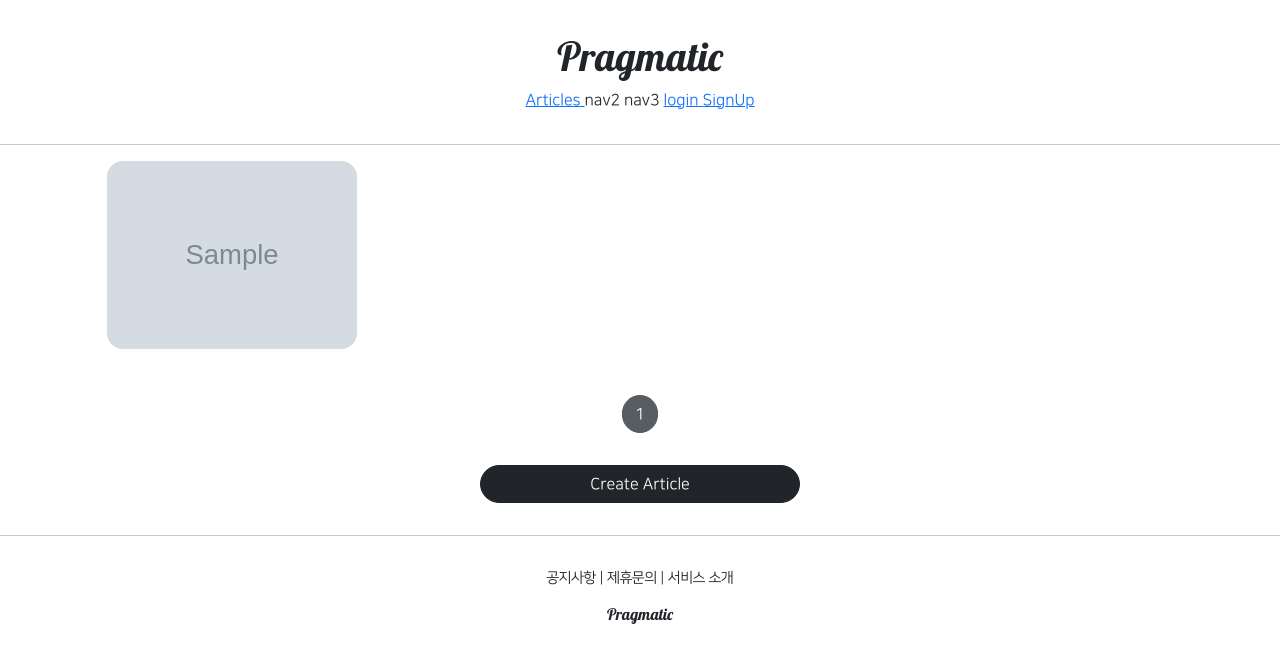
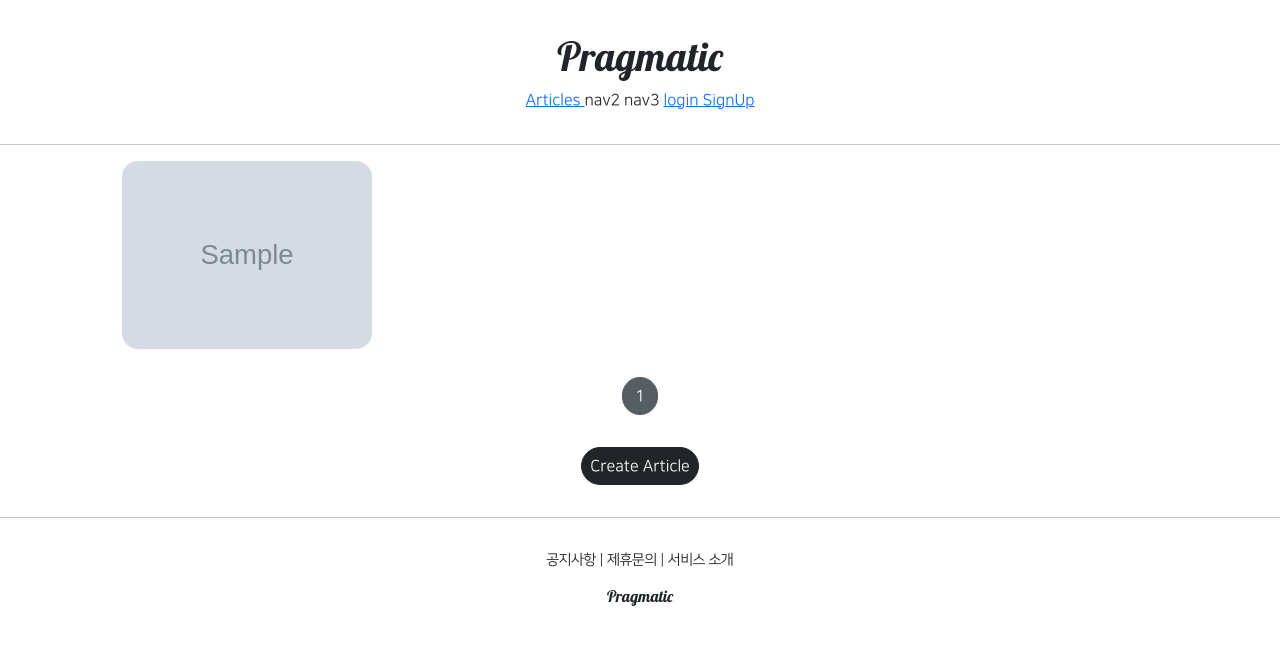
Before and after one commit to LCDLIGHT/Django_pinterest, a Django app: page /articles/list/ in a window 1280 px wide. Shown: the top 663 px of the page. Run offline with Django 3.2, Linux system fonts and the light colour scheme; tables that the repository leaves empty hold one stand-in row (values such as "Sample post"); grey boxes marked "Sample" are stand-in pictures; some libraries are stand-ins or nearby versions.

Commit message:
django course 39 commit

```diff
--- a/articleapp/templates/articleapp/list.html
+++ b/articleapp/templates/articleapp/list.html
@@ -3,10 +3,17 @@
 
 {% block content %}
 <style>
+  .container {
+    padding: 0;
+    margin: 0, auto;
+  }
 
+  .container a{
+    width: 45%;
+    max-width: 250px;
+  }
   .container div {
   width: 250px;
-  background-color: antiquewhite;
   display: flex;
   justify-content: center;
   align-items: center;
@@ -35,7 +42,7 @@
 
   {% include 'snippets/pagination.html' with page_obj=page_obj %}
   <div style="text-align: center">
-    <a href="{% url 'articleapp:create' %}" class="btn btn-dark rounded-pill col-3 mt-3 mb-3">
+    <a href="{% url 'articleapp:create' %}" class="btn btn-dark rounded-pill mt-3 mb-3 px-2">
       Create Article
     </a>
   </div>
--- a/django_pra/settings.py
+++ b/django_pra/settings.py
@@ -38,7 +38,7 @@
 # SECURITY WARNING: don't run with debug turned on in production!
 DEBUG = True
 
-ALLOWED_HOSTS = []
+ALLOWED_HOSTS = ['*']
 
 
 # Application definition
--- a/static/base.css
+++ b/static/base.css
@@ -18,3 +18,10 @@
 .pragmatic_logo{
     font-family: 'Lobster', cursive;
 }
+
+
+@media screen and (max-width:500px) {
+  html{
+    font-size: 13px;
+  }
+}
--- a/static/js/magicgrid.js
+++ b/static/js/magicgrid.js
@@ -277,7 +277,7 @@
 let magicGrid = new MagicGrid({
   container: '.container',
   animate: true,
-  gutter: 30,
+  gutter: 12,
   static: true,
   useMin: true
 });
--- a/templates/head.html
+++ b/templates/head.html
@@ -2,6 +2,7 @@
 
 <head>
     <meta charset="UTF-8">
+    <meta name="viewport" content="width=device-width, initial-scal=1, shrink-to-fit=no">
     <title>Pragmatic</title>
 
     <!-- BOOTSTRAP Link -->
```
